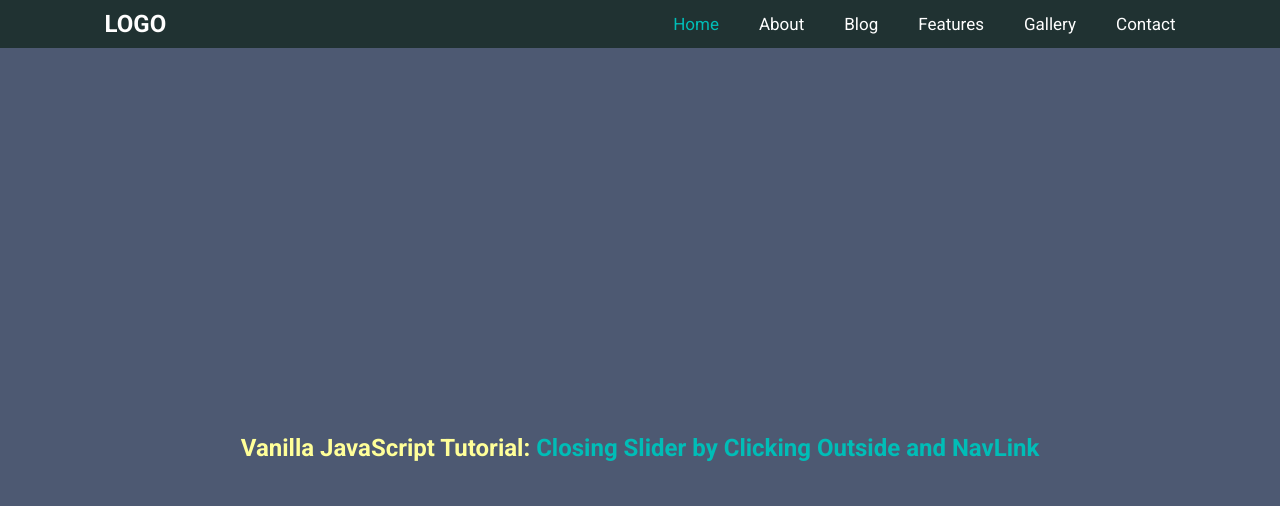
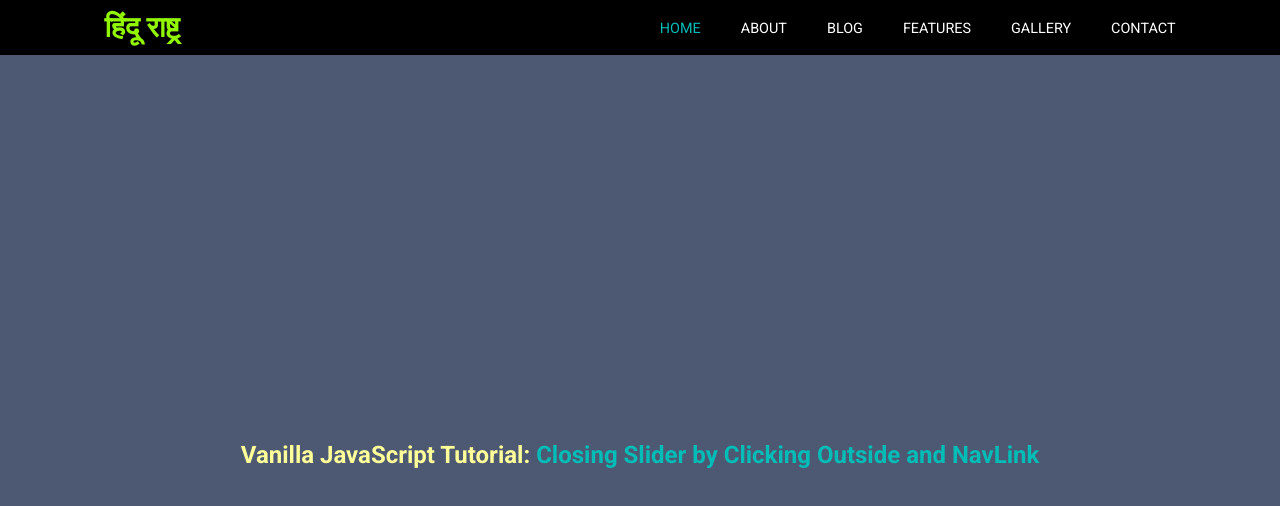
Before and after one commit to anurag-pverma/javaScript-project, a plain HTML site: page response/index.html in a window 1280 px wide. Drawn offline with Linux system fonts and the light colour scheme.

```diff
--- a/My-crud/style.css
+++ b/My-crud/style.css
@@ -15,4 +15,5 @@
 .btn{
     width:20%;
 
+
 }
--- a/response/index.html
+++ b/response/index.html
@@ -24,7 +24,7 @@ a {
 }
 
 .container {
-   background-color: #203232;
+   background-color: #000;
    padding: 10px;
 }
 
@@ -40,7 +40,10 @@ a {
 }
 
 .navbar .navbar-logo a {
-   color: #fff;
+   color: #91f600;
+   font-size: 1.2em;
+    font-weight: bold;
+    text-transform: uppercase;
 }
 
 .navbar-menu {
@@ -58,12 +61,13 @@ a {
 
 #navbarMenus ul li a {
    color: #fff;
-   font-size: 17px;
+   font-size: .9rem;
+   text-transform: uppercase;
    transition: all 0.3s;
 }
 
 #navbarMenus ul li a:hover {
-   color: #00bdb7;
+   color: #91f600;
    transition: all 0.3s;
 }
 
@@ -205,7 +209,7 @@ a {
       <div class="navbar-container">
         <nav class="navbar">
           <h1 class="navbar-logo">
-            <a href="#">LOGO</a>
+            <a href="#">हिंदू राष्ट्र </a>
           </h1>
           <div class="navbar-menu">
             <div id="navbarMenus">
```
